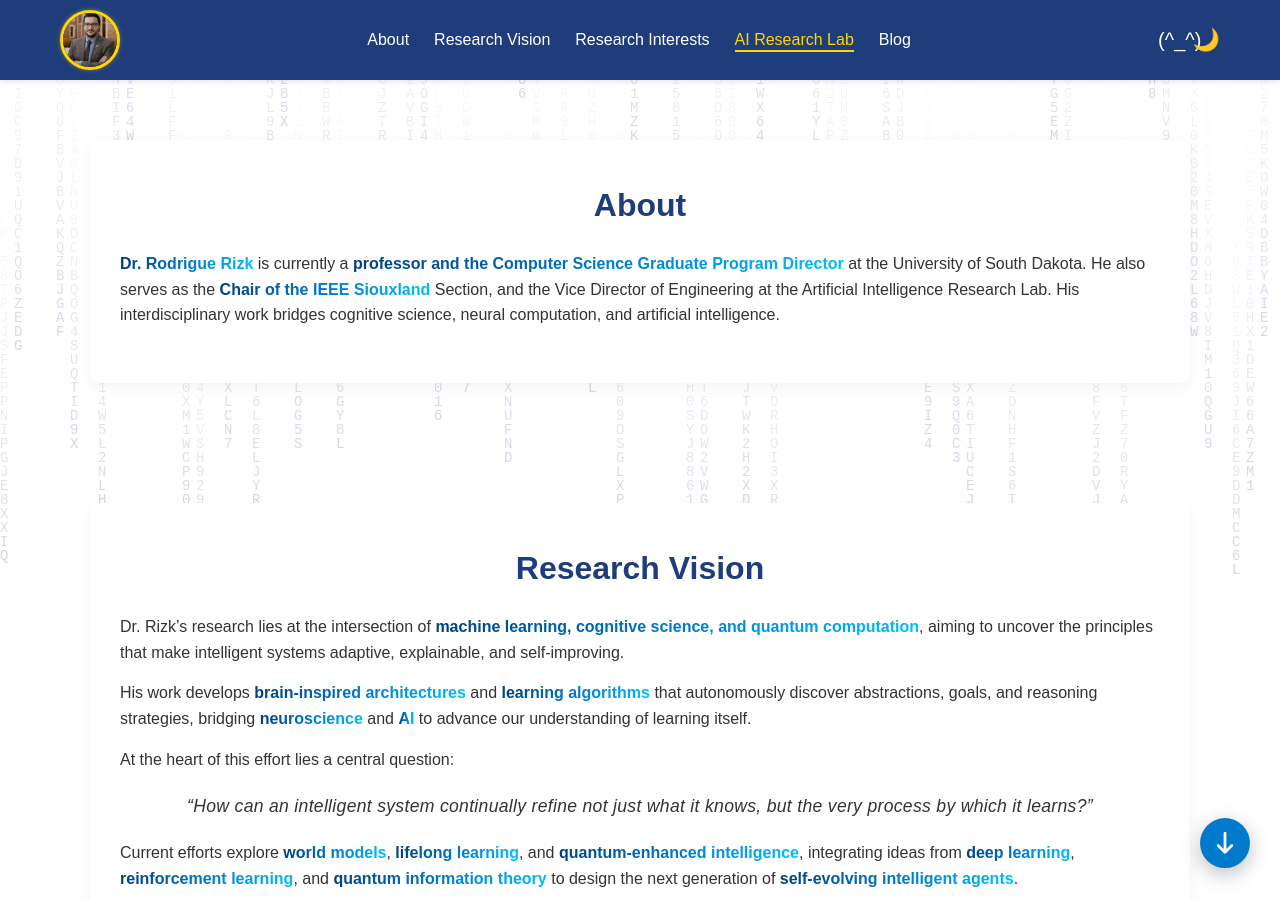
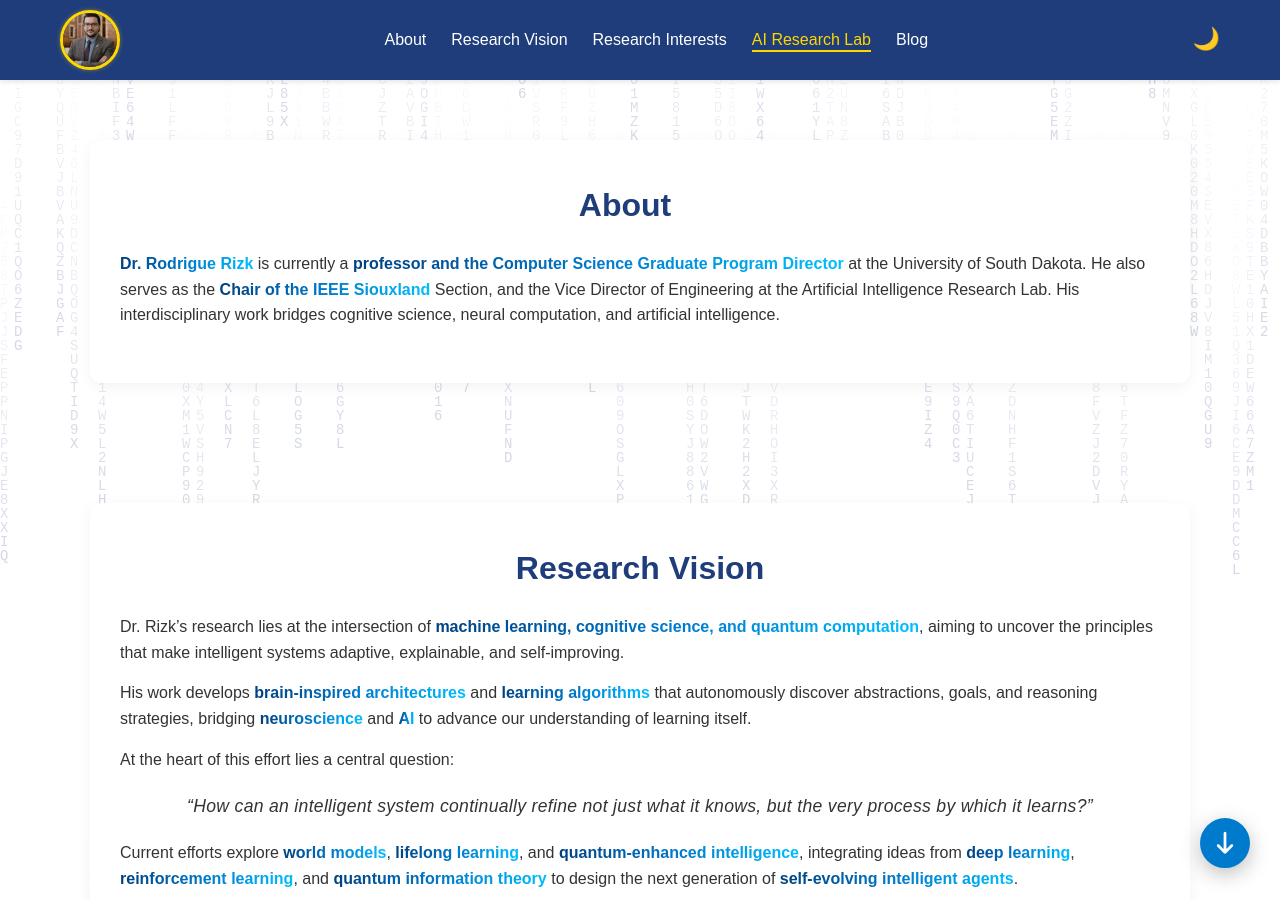
Before and after one commit to rodriguerizk/rodriguerizk.github.io, a Jekyll site: the page index.html, which Jekyll copies as it is, in a window 1280 px wide and 900 px high. Built offline with Jekyll 4.4.1, drawn with Linux system fonts in a browser that asks for light colours; nearby versions of some CDN libraries.

Commit message:
Update index.html

```diff
--- a/index.html
+++ b/index.html
@@ -98,7 +98,6 @@
         <li><a href="/blog">Blog</a></li>
       </ul>
       <div class="theme-toggle-container">
-        <span class="ascii"></span>
         <button id="theme-toggle" aria-label="Toggle Light/Dark Mode">🌙</button>
       </div>
     </nav>
@@ -107,7 +106,7 @@
   <!-- About Section -->
   <section id="about" class="about reveal scroll-section">
 
-    <h2>About</h2>
+    <h2>About<span class="ascii"></span></h2>
   <p>
      <strong>Dr. Rodrigue Rizk</strong> is currently a <strong>professor and the Computer Science Graduate Program Director</strong> at the University of South Dakota. He also serves as the <strong>Chair of the IEEE Siouxland</strong> Section, and the Vice Director of Engineering at the Artificial Intelligence Research Lab. His interdisciplinary work bridges cognitive science, neural computation, and artificial intelligence.
 </p>
```
